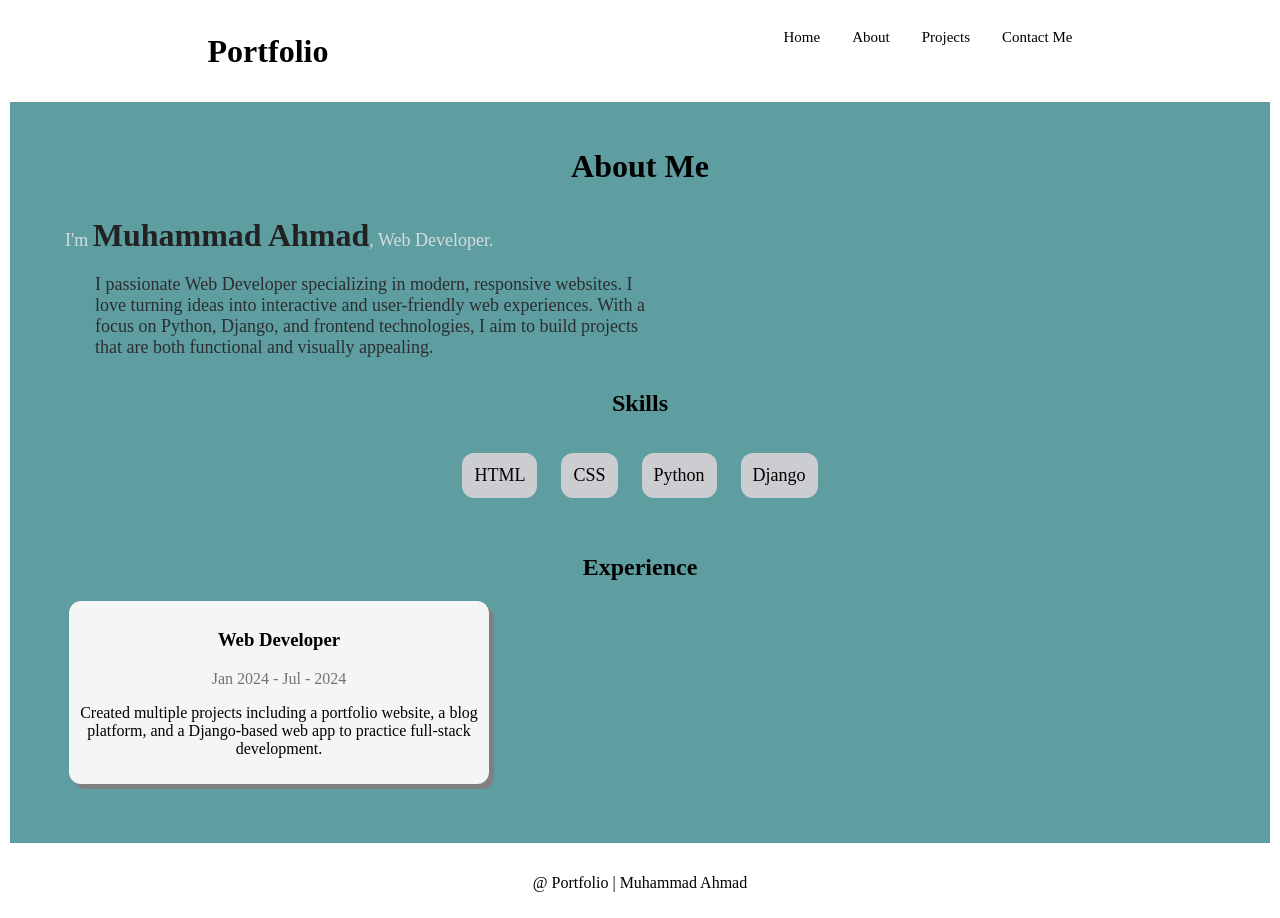
After one commit to Ahmad34-90/Portfolio_Project, a Django app: template Portfolio_Project/Portfolio/templates/Portfolio/about.html in a window 1280 px wide. The commit adds this page. Run offline with Django 3.2, Linux system fonts and the light colour scheme; the template is opened without the code that fills it, so the values that code supplies are empty.

Commit message:
adding Front-end

```diff
--- /dev/null
+++ b/Portfolio_Project/Portfolio/static/Portfolio/css/about.css
@@ -0,0 +1,80 @@
+.about-page{
+    padding: 15px;
+    margin: 10px;
+    background-color: cadetblue;
+    animation: textFadeUp 1.2s ease forwards;
+    opacity: 1;
+}
+.about-hero h1{
+    padding: 10px;
+    text-align: center;
+}
+.about-hero .intro{
+    padding-left: 40px;
+    font-size: large;
+    color: rgb(214, 219, 223);
+}
+.about-hero .intro span{
+    font-weight: bolder;
+    font-size:xx-large;
+    color: #222;
+}
+.about-hero .bio{
+    font-size: large;
+    margin: 20px;
+    padding-left: 50px;
+    color: rgb(43, 46, 49);
+    width: 45%;
+}
+
+.skills .list{
+    display: flex;
+    justify-content: center;
+}
+.skills h2{
+    padding: 12px;
+    margin: 12px;
+    text-align: center;
+}
+.skills .list p{
+    align-items: center;
+    background: #cbcdd1;
+    font-size: large;
+    font-weight: 500;
+    border-radius: 12px;
+    padding: 12px;
+    margin: 12px;
+}
+.experience{
+    padding: 12px;
+    margin: 12px;
+    text-align: center;
+}
+.experience .list{
+    margin: 20px;
+    padding: 10px;
+    width: 25rem;
+    background: whitesmoke;
+    border-radius: 12px;
+    box-shadow: 5px 5px grey;
+
+}
+.experience .list span{
+    color: #737477;
+}
+.experience .list p{
+    height: auto;
+    width: 25rem;
+    font-size: 16px;
+}
+
+@keyframes textFadeUp {
+    from{
+        transform: translateY(30px);
+        opacity: 0;
+    }
+    to{
+        transform: translateY(0);
+        opacity: 1;
+    }
+}
--- a/Portfolio_Project/Portfolio/static/Portfolio/css/base.css
+++ b/Portfolio_Project/Portfolio/static/Portfolio/css/base.css
@@ -26,3 +26,8 @@ nav ul li a{
 nav li a:hover{
     color: burlywood;
 }
+footer{
+    text-align: center;
+    padding: 5px;
+    margin: 5px;
+}
--- /dev/null
+++ b/Portfolio_Project/Portfolio/templates/Portfolio/about.html
@@ -0,0 +1,37 @@
+{% extends "Portfolio/base.html" %}
+{% load static %}
+{% block extra_css %}
+    <link rel="stylesheet" href="{% static "Portfolio/css/about.css" %}">
+{% endblock %}
+{% block content %}
+<div class="about-page">
+
+    <div class="about-hero">
+        <h1>About Me</h1>
+        <p class="intro">I'm <span>Muhammad Ahmad</span>, Web Developer.</p>
+        <p class="bio">
+            I passionate Web Developer specializing in modern, responsive websites. I love turning ideas into interactive and user-friendly web experiences. With a focus on Python, Django, and frontend technologies, I aim to build projects that are both functional and visually appealing.
+        </p>
+    </div>
+    <div class="skills">
+        <h2>Skills</h2>
+        <div class="list">
+            <p>HTML</p>
+            <p>CSS</p>
+            <p>Python </p>
+            <p>Django</p>
+        </div>
+    </div>
+    <div class="experience">
+        <div><h2>Experience</h2></div>
+        <div class="box">
+            <div class="list">
+                <h3>Web Developer</h3>
+                <span class="duration">Jan 2024 - Jul - 2024</span>
+                <p>Created multiple projects including a portfolio website, a blog platform, and a Django-based web app to practice full-stack development.</p>
+            </div>
+        </div>
+    </div>
+
+</div>
+{% endblock content %}
--- a/Portfolio_Project/Portfolio/templates/Portfolio/base.html
+++ b/Portfolio_Project/Portfolio/templates/Portfolio/base.html
@@ -16,14 +16,17 @@
         <nav>
             <ul>
                 <li><a href="{% url "home" %}">Home</a></li>
-                <li><a href="#">About</a></li>
-                <li><a href="#">skills</a></li>
-                <li><a href="#">Contact Me</a></li>
+                <li><a href="{% url "about" %}">About</a></li>
+                <li><a href="{% url "projects" %}">Projects</a></li>
+                <li><a href="{% url "contact" %}">Contact Me</a></li>
             </ul>
         </nav>
     </div>
     {% block content %}
     {% endblock content %}
 
+    <footer>
+        <p>@ Portfolio | Muhammad Ahmad</p>
+    </footer>
 </body>
 </html>
--- a/Portfolio_Project/Portfolio/urls.py
+++ b/Portfolio_Project/Portfolio/urls.py
@@ -3,4 +3,7 @@ from . import views
 
 urlpatterns = [
     path("", views.home, name="home"),
+    path("about/", views.about, name="about"),
+    path("projects/", views.projects, name="projects"),
+    path("contact/", views.contact, name="contact"),
 ]
--- a/Portfolio_Project/Portfolio_Project/settings.py
+++ b/Portfolio_Project/Portfolio_Project/settings.py
@@ -9,6 +9,7 @@ https://docs.djangoproject.com/en/6.0/topics/settings/
 For the full list of settings and their values, see
 https://docs.djangoproject.com/en/6.0/ref/settings/
 """
+import os
 from decouple import config
 from pathlib import Path
 
@@ -119,3 +120,6 @@ USE_TZ = True
 
 STATIC_URL = 'static/'
 STATICFILES_DIRS = [BASE_DIR / "static"]
+
+MEDIA_URL = '/media/'
+MEDIA_ROOT = os.path.join(BASE_DIR, 'media')
```
Also changed, not shown: Portfolio_Project/Portfolio/static/Portfolio/css/contact.css (added, +31 -0 lines), Portfolio_Project/Portfolio/static/Portfolio/css/home.css (+36 -1 lines), Portfolio_Project/Portfolio/static/Portfolio/css/projects.css (added, +72 -0 lines), Portfolio_Project/Portfolio/templates/Portfolio/contact.html (added, +16 -0 lines), Portfolio_Project/Portfolio/templates/Portfolio/home.html (+8 -4 lines), Portfolio_Project/Portfolio/templates/Portfolio/projects.html (added, +39 -0 lines), Portfolio_Project/Portfolio/views.py (+9 -0 lines), Portfolio_Project/Portfolio/static/Portfolio/image/Ahmad.png (added), Portfolio_Project/Portfolio/static/Portfolio/image/project1.png (added).
